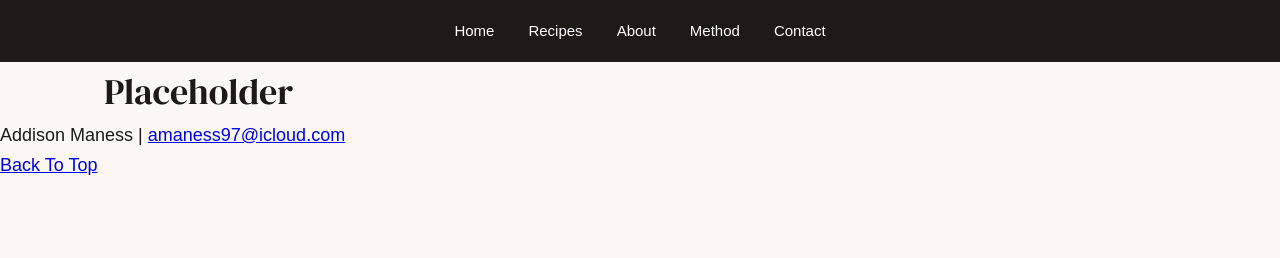
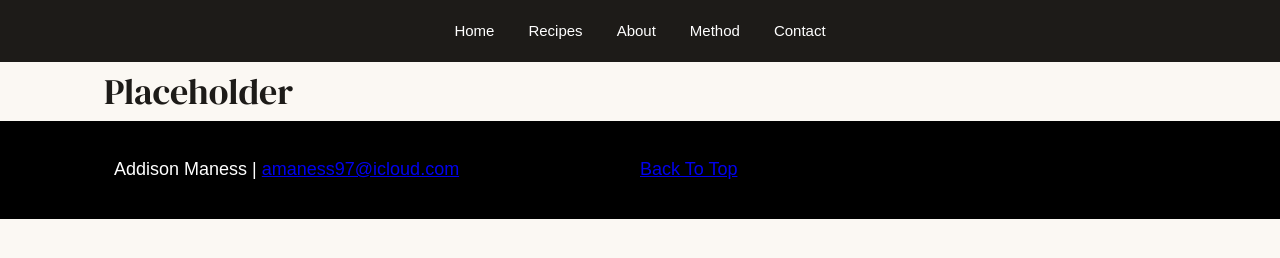
Before and after one commit to s00674990/practice-5-addisonmaness, a plain HTML site: page index.html in a window 1280 px wide. Drawn offline with Linux system fonts and the light colour scheme.

Commit message:
footer styling

```diff
--- a/css/styles.css
+++ b/css/styles.css
@@ -47,3 +47,16 @@ main {
     padding: 0px 24px;
 
 }
+
+.site-footer {
+    background: black;
+    color: white;
+}
+
+.site-footer .inner {
+    display: grid;
+    grid-template: auto / 1fr 1fr;
+    max-width: 1120px;
+    margin: 0px auto;
+    padding: 34px;
+}
```
